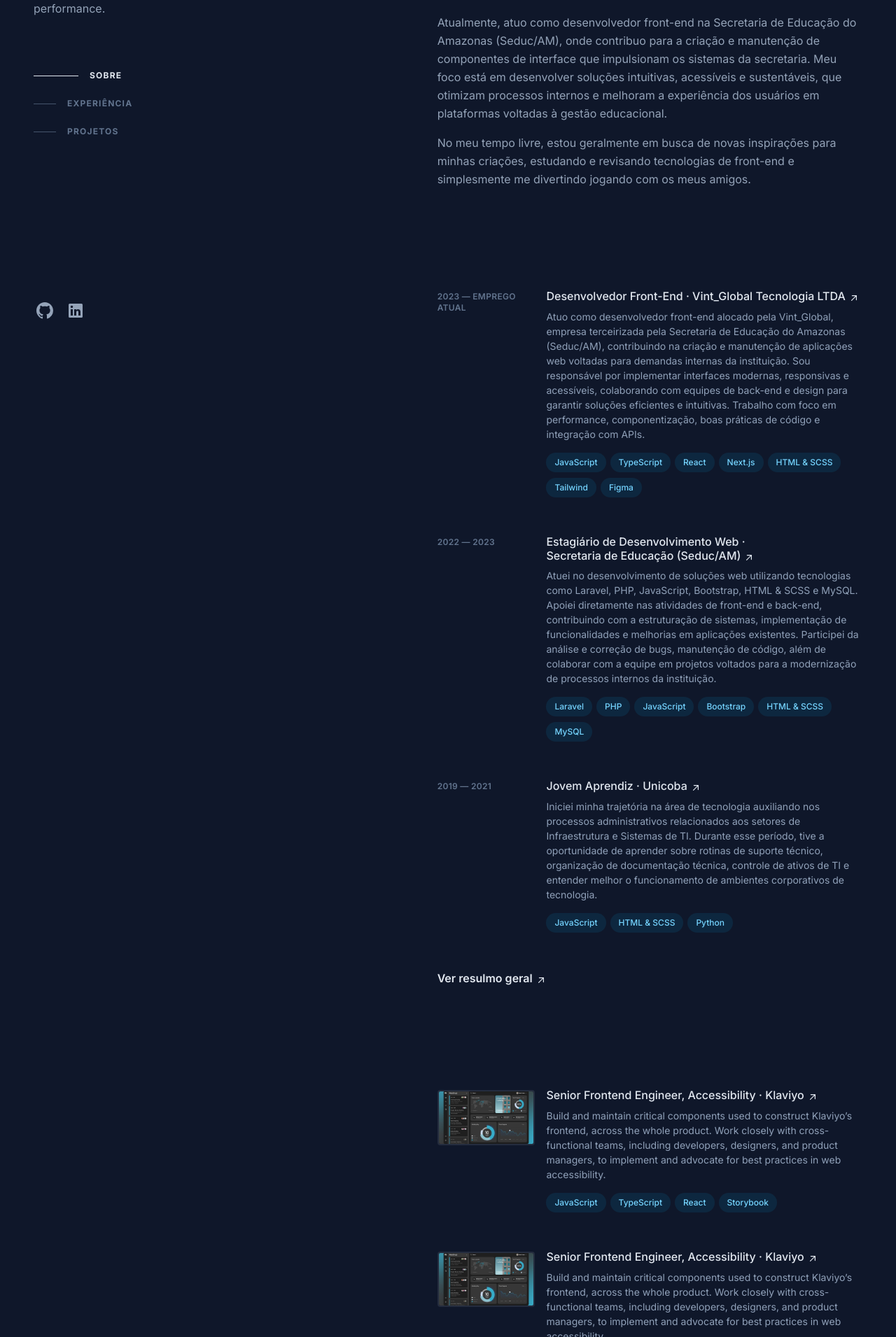
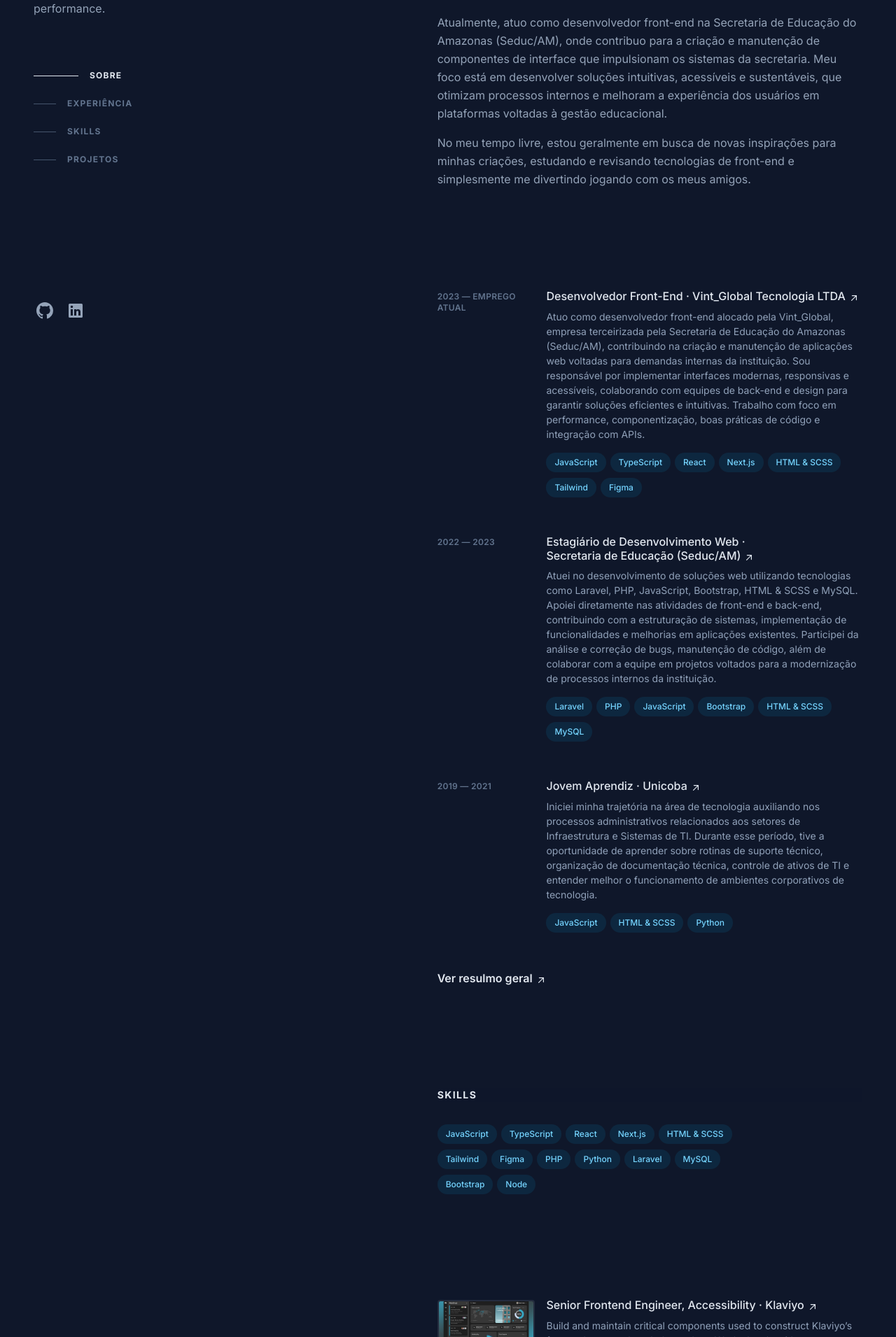
Before and after one commit to Marcos-GC-Ramos/marcos-ramos, a Next.js app: page /portfolio in a window 1280 px wide. Shown: the part 248-2159 px from the top of the page at 70% size. Built offline with nearby package versions, Linux system fonts and the light colour scheme.

Commit message:
adicionado uma nova section de skills

```diff
--- a/src/app/components/scrollLink.tsx
+++ b/src/app/components/scrollLink.tsx
@@ -3,7 +3,7 @@
 import { useCallback } from "react";
 
 interface ScrollLinkProps {
-  href: string; // Ex: "#sobre"
+  href: string;
   className?: string;
   children: React.ReactNode;
 }
--- /dev/null
+++ b/src/app/components/skillsItem.tsx
@@ -0,0 +1,30 @@
+import React from "react";
+
+interface SkillsItemProps {
+  technologies: string[];
+}
+
+const ExperienceItem: React.FC<SkillsItemProps> = ({
+  technologies,
+}) => {
+  return (
+    <li className="mb-12">
+      <div className="group relative grid pb-1 transition-all sm:grid-cols-8 sm:gap-8 md:gap-4">
+        <div className="absolute -inset-x-4 -inset-y-4 z-0 hidden rounded-md transition motion-reduce:transition-none lg:-inset-x-6 lg:block"></div>
+        <div className="z-10 sm:col-span-6">
+          <ul className="mt-2 flex flex-wrap" aria-label="Technologies used">
+            {technologies.map((tech, index) => (
+              <li key={index} className="mr-1.5 mt-2">
+                <div className="flex items-center rounded-full bg-sky-400/10 px-3 py-1 text-xs font-medium leading-5 text-sky-300">
+                  {tech}
+                </div>
+              </li>
+            ))}
+          </ul>
+        </div>
+      </div>
+    </li>
+  );
+};
+
+export default ExperienceItem;
--- a/src/app/components/useScrollSpy.ts
+++ b/src/app/components/useScrollSpy.ts
@@ -17,7 +17,7 @@
         }
       },
       {
-        rootMargin: `-${offset}px 0px -70% 0px`, // ajusta a sensibilidade
+        rootMargin: `-${offset}px 0px -70% 0px`,
         threshold: [0.1, 0.25, 0.5, 1],
       }
     );
--- a/src/app/portfolio/info-fixas.tsx
+++ b/src/app/portfolio/info-fixas.tsx
@@ -5,7 +5,7 @@
 import { useScrollSpy } from "../components/useScrollSpy";
 
 export default function InfoFixas() {
-  const activeId = useScrollSpy(["sobre", "experiencia", "projetos"], 100);
+  const activeId = useScrollSpy(["sobre", "experiencia", "skills", "projetos"], 100);
 
   return (
     <header className="lg:h-screen lg:sticky lg:top-0 lg:flex lg:max-h-screen lg:w-[48%] lg:flex-col lg:justify-between lg:py-24">
@@ -51,6 +51,21 @@
                   activeId === "experiencia" ? "text-slate-200" : "text-slate-500"
                 }`}>
                   Experiência
+                </span>
+              </ScrollLink>
+            </li>
+            <li>
+              <ScrollLink
+                href="#skills"
+                className={`group flex items-center py-3 ${activeId === "skills" ? "active" : ""}`}
+              >
+                <span className={`nav-indicator mr-4 h-px transition-all group-hover:w-16 group-hover:bg-slate-200 ${
+                  activeId === "skills" ? "w-16 bg-slate-200" : "w-8 bg-slate-600"
+                }`} />
+                <span className={`nav-text text-xs font-bold uppercase tracking-widest group-hover:text-slate-200 ${
+                  activeId === "skills" ? "text-slate-200" : "text-slate-500"
+                }`}>
+                  Skills
                 </span>
               </ScrollLink>
             </li>
--- a/src/app/portfolio/page.tsx
+++ b/src/app/portfolio/page.tsx
@@ -2,6 +2,7 @@
 import InfoFixas from './info-fixas';
 import Sobre from './sobre';
 import Experiencia from './experiencia';
+import Skills from './skills';
 import Projetos from './projetos';
 import Footer from './footer';
 
@@ -16,6 +17,7 @@
           <main id="content" className='pt-24 lg:w-[52%] lg:py-24 scroll-smooth'>
             <Sobre/>
             <Experiencia/>
+            <Skills />
             <Projetos />
             <Footer />
           </main>
--- /dev/null
+++ b/src/app/portfolio/skills.tsx
@@ -0,0 +1,21 @@
+import SkillsItem from "../components/skillsItem";
+
+export default function Skills() {
+    return (
+        <section id="skills" className="mb-16 scroll-mt-16 md:mb-24 lg:mb-36 lg:scroll-mt-24" aria-label="Skills de desenvolvedor web">
+            <div className="sticky top-0 z-20 -mx-6 mb-4 w-screen bg-slate-900/75 px-6 py-5 backdrop-blur md:-mx-12 md:px-12 lg:relative lg:top-auto lg:mx-auto lg:w-full lg:px-0 lg:py-0">
+                <h2 className="text-sm font-bold uppercase tracking-widest text-slate-200 ">
+                    Skills
+                </h2>
+            </div>
+
+            <div>
+                <ol className="group/list">
+                    <SkillsItem
+                        technologies={["JavaScript", "TypeScript", "React", "Next.js", "HTML & SCSS", "Tailwind", "Figma", "PHP", "Python", "Laravel", "MySQL", "Bootstrap", "Node"]}
+                    />
+                </ol>
+            </div>
+        </section>
+    );
+}
```
